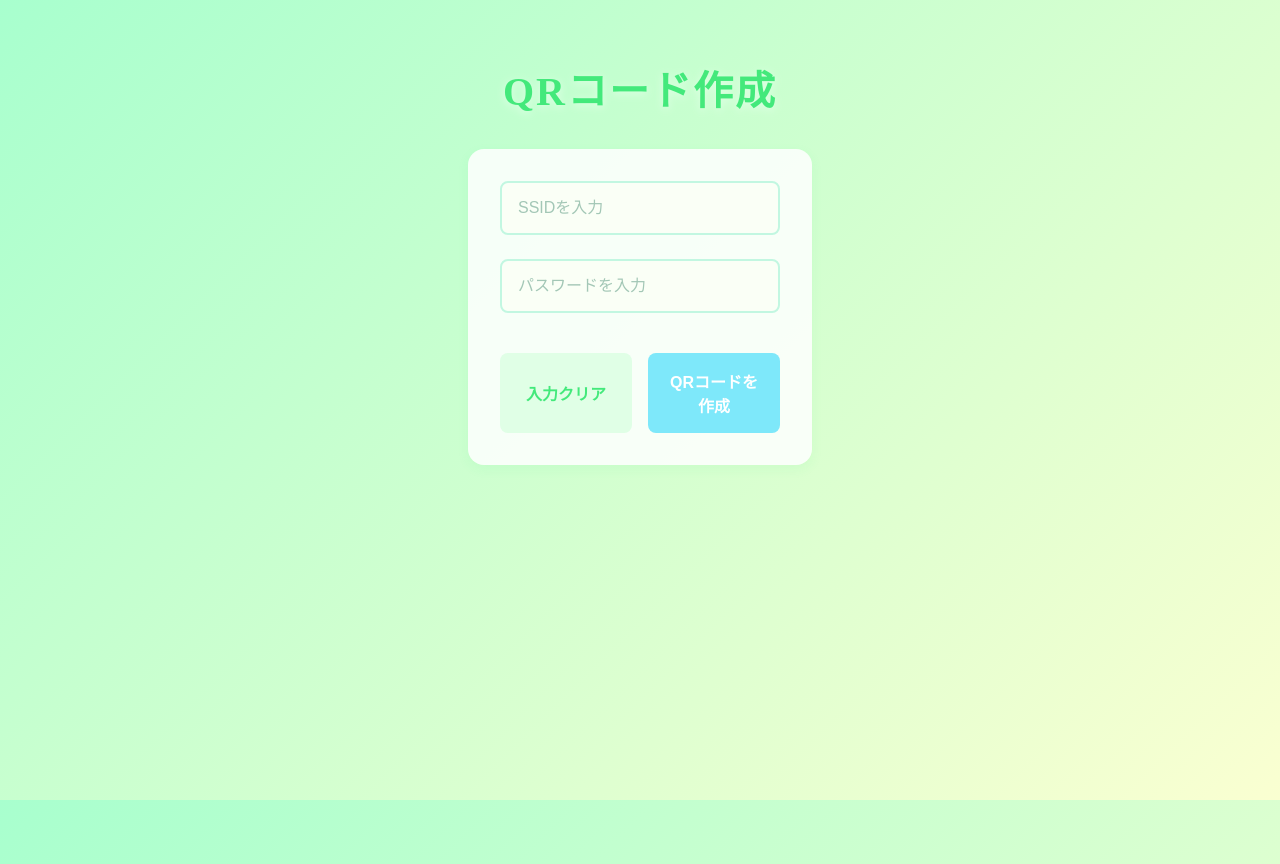
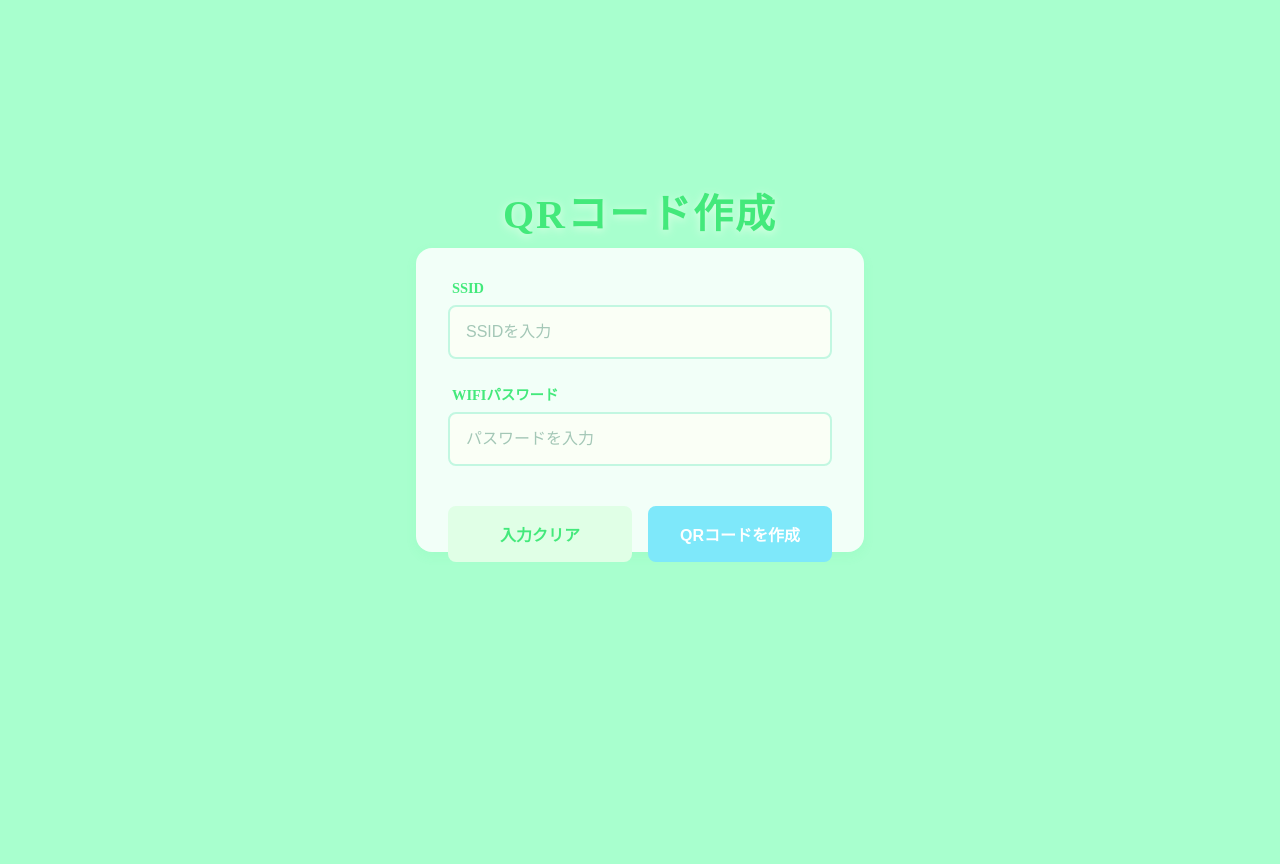
Before and after one commit to miyaRyo226/qrcode-service, a Next.js app: page / in a window 1280 px wide. After the commit the page ends 800 px from the top, so only its background shows below. Built offline with nearby package versions, Linux system fonts and the light colour scheme.

Commit message:
fix: スタイル修正

```diff
--- a/src/app/page.tsx
+++ b/src/app/page.tsx
@@ -9,23 +9,36 @@ export default function Home() {
 	const [canMakeQRCode, setCanMakeQRCode] = useState(false);
 
 	return (
+		<>
+			<h1 className={styles["title"]}>QRコード作成</h1>
 			<div className={styles["container"]}>
-			<h1 className={styles["title"]}>QRコード作成</h1>
 				<main className={styles["main"]}>
+					<div className={styles["inputGroup"]}>
+						<label htmlFor="ssid-input" className={styles["label"]}>
+							SSID
+						</label>
 						<input
+							id="ssid-input"
 							type="text"
 							className={styles["inputField"]}
 							placeholder="SSIDを入力"
 							value={ssid}
 							onChange={(e) => setSsid(e.target.value)}
 						/>
+					</div>
+					<div className={styles["inputGroup"]}>
+						<label htmlFor="password-input" className={styles["label"]}>
+							WIFIパスワード
+						</label>
 						<input
+							id="password-input"
 							type="password"
 							className={styles["inputField"]}
 							placeholder="パスワードを入力"
 							value={password}
 							onChange={(e) => setPassword(e.target.value)}
 						/>
+					</div>
 					<div className={styles["buttonContainer"]}>
 						<button
 							type="button"
@@ -59,5 +72,6 @@ export default function Home() {
 					)}
 				</main>
 			</div>
+		</>
 	);
 }
--- a/src/styles/Home.module.css
+++ b/src/styles/Home.module.css
@@ -1,13 +1,8 @@
 .container {
-	max-width: 600px;
-	margin: 0 auto;
-	padding: 2rem;
+	display: flex;
+	align-items: center;
+	justify-content: center;
 	min-height: 100vh;
-	display: flex;
-	flex-direction: column;
-	justify-content: flex-start;
-	align-items: center;
-	background: transparent;
 }
 
 .spacer {
@@ -15,6 +10,10 @@
 }
 
 .title {
+	position: absolute;
+	top: 23%;
+	left: 50%;
+	transform: translate(-50%, -50%);
 	font-size: 2.5rem;
 	font-weight: 700;
 	text-align: center;
@@ -28,10 +27,25 @@
 	display: flex;
 	flex-direction: column;
 	gap: 1.5rem;
+	height: 30vh;
+	width: 30vw;
 	background: rgba(255, 255, 255, 0.85);
 	padding: 2rem;
 	border-radius: 16px;
 	box-shadow: 0 4px 12px rgba(67, 233, 123, 0.08);
+}
+
+.inputGroup {
+	display: flex;
+	flex-direction: column;
+	gap: 0.5rem;
+}
+
+.label {
+	font-size: 0.9rem;
+	color: #43e97b;
+	font-weight: 600;
+	padding-left: 0.25rem;
 }
 
 .inputField {
--- a/src/styles/globals.css
+++ b/src/styles/globals.css
@@ -15,9 +15,5 @@ html {
 	padding: 0;
 	width: 100vw;
 	height: 100vh;
-	background: linear-gradient(
-		135deg,
-		var(--main-green) 0%,
-		var(--sub-green) 100%
-	);
+	background: var(--main-green);
 }
```
Lines whose indentation alone changed are shown as unchanged.
